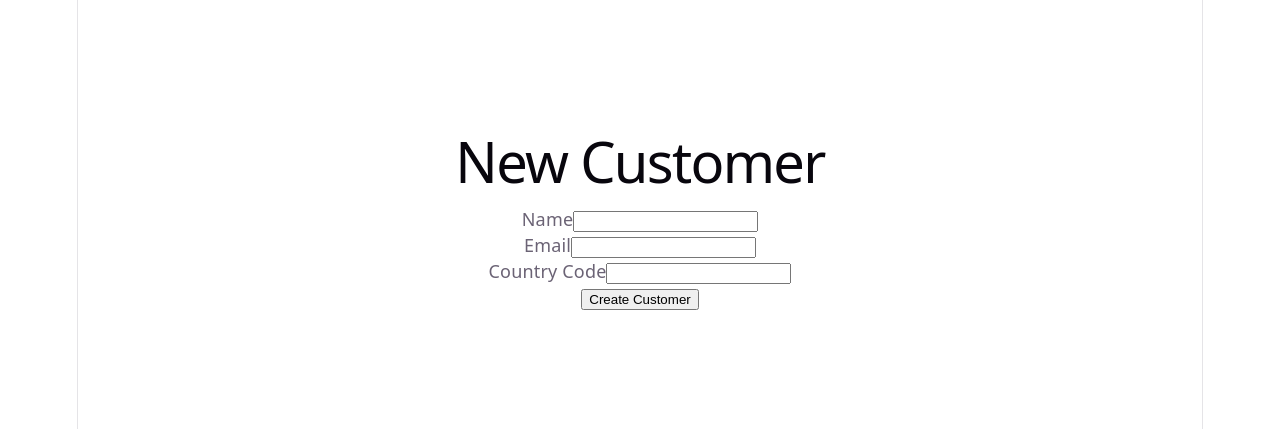
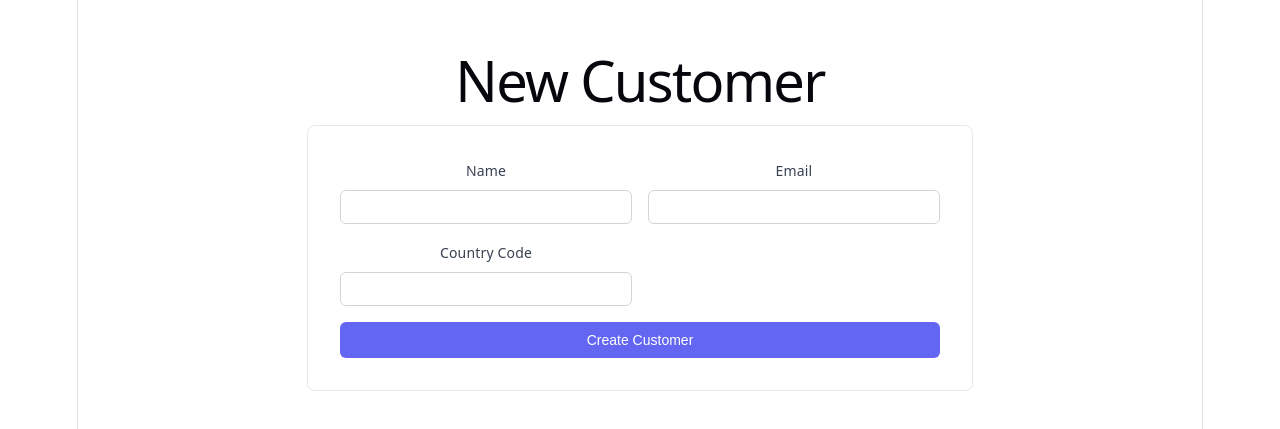
Before and after one commit to ThuloMatlala/SADCOMS, a React (Vite) app in the folder SADCOMS.Web/: page /customers/create in a window 1280 px wide. Shown: the part 187-616 px from the top of the page. Built offline with nearby package versions, Linux system fonts and the light colour scheme.

Commit message:
add firm styling classes

```diff
--- a/SADCOMS.Web/src/App.css
+++ b/SADCOMS.Web/src/App.css
@@ -6,43 +6,67 @@
   height: 100vh;
 }
 
-.hero {
-  position: relative;
+.form {
+  display: grid;
+  grid-template-columns: 1fr 1fr;
+  gap: 16px;
+  max-width: 600px;
+  width: 100%;
+  padding: 32px;
+  border: 1px solid #e2e8f0;
+  border-radius: 8px;
+  background: #fff;
+}
 
-  .base,
-  .framework,
-  .vite {
-    inset-inline: 0;
-    margin: 0 auto;
-  }
+.form-group {
+  display: flex;
+  flex-direction: column;
+  gap: 6px;
+}
 
-  .base {
-    width: 170px;
-    position: relative;
-    z-index: 0;
-  }
+.form-group label {
+  font-size: 14px;
+  font-weight: 500;
+  color: #374151;
+}
 
-  .framework,
-  .vite {
-    position: absolute;
-  }
+.form-group input {
+  padding: 8px 12px;
+  border: 1px solid #d1d5db;
+  border-radius: 6px;
+  font-size: 14px;
+  outline: none;
+  transition: border-color 0.2s;
+}
 
-  .framework {
-    z-index: 1;
-    top: 34px;
-    height: 28px;
-    transform: perspective(2000px) rotateZ(300deg) rotateX(44deg) rotateY(39deg)
-      scale(1.4);
-  }
+.form-group input:focus {
+  border-color: #6366f1;
+}
 
-  .vite {
-    z-index: 0;
-    top: 107px;
-    height: 26px;
-    width: auto;
-    transform: perspective(2000px) rotateZ(300deg) rotateX(40deg) rotateY(39deg)
-      scale(0.8);
-  }
+.form-full {
+  grid-column: 1 / -1;
+}
+
+.form button[type='submit'] {
+  grid-column: 1 / -1;
+  padding: 10px;
+  background: #6366f1;
+  color: #fff;
+  border: none;
+  border-radius: 6px;
+  font-size: 14px;
+  font-weight: 500;
+  cursor: pointer;
+  transition: background 0.2s;
+}
+
+.form button[type='submit']:hover:not(:disabled) {
+  background: #4f46e5;
+}
+
+.form button[type='submit']:disabled {
+  opacity: 0.6;
+  cursor: not-allowed;
 }
 
 #center {
--- a/SADCOMS.Web/src/components/customers/CustomerCreateForm.tsx
+++ b/SADCOMS.Web/src/components/customers/CustomerCreateForm.tsx
@@ -26,8 +26,8 @@ export default function CustomerCreateForm() {
     }
   }
   return (
-      <form onSubmit={handleSubmit}>
-        <div>
+    <form onSubmit={handleSubmit} className='form'>
+      <div className='form-group'>
         <label htmlFor="name">Name</label>
         <input
           id="name"
@@ -37,7 +37,7 @@ export default function CustomerCreateForm() {
           required
         />
       </div>
-        <div>
+      <div className='form-group'>
         <label htmlFor="email">Email</label>
         <input
           id="email"
@@ -48,7 +48,7 @@ export default function CustomerCreateForm() {
           required
         />
       </div>
-        <div>
+      <div className='form-group'>
         <label htmlFor="countryCode">Country Code</label>
         <input
           id="countryCode"
@@ -58,7 +58,7 @@ export default function CustomerCreateForm() {
           required
         />
       </div>
-        {error && <p style={{ color: 'red' }}>{error}</p>}
+      {error && <p className='form-full' style={{ color: 'red', margin: 0 }}>{error}</p>}
       <button type="submit" disabled={loading}>
         {loading ? 'Saving...' : 'Create Customer'}
       </button>
```
Lines whose indentation alone changed are shown as unchanged.
